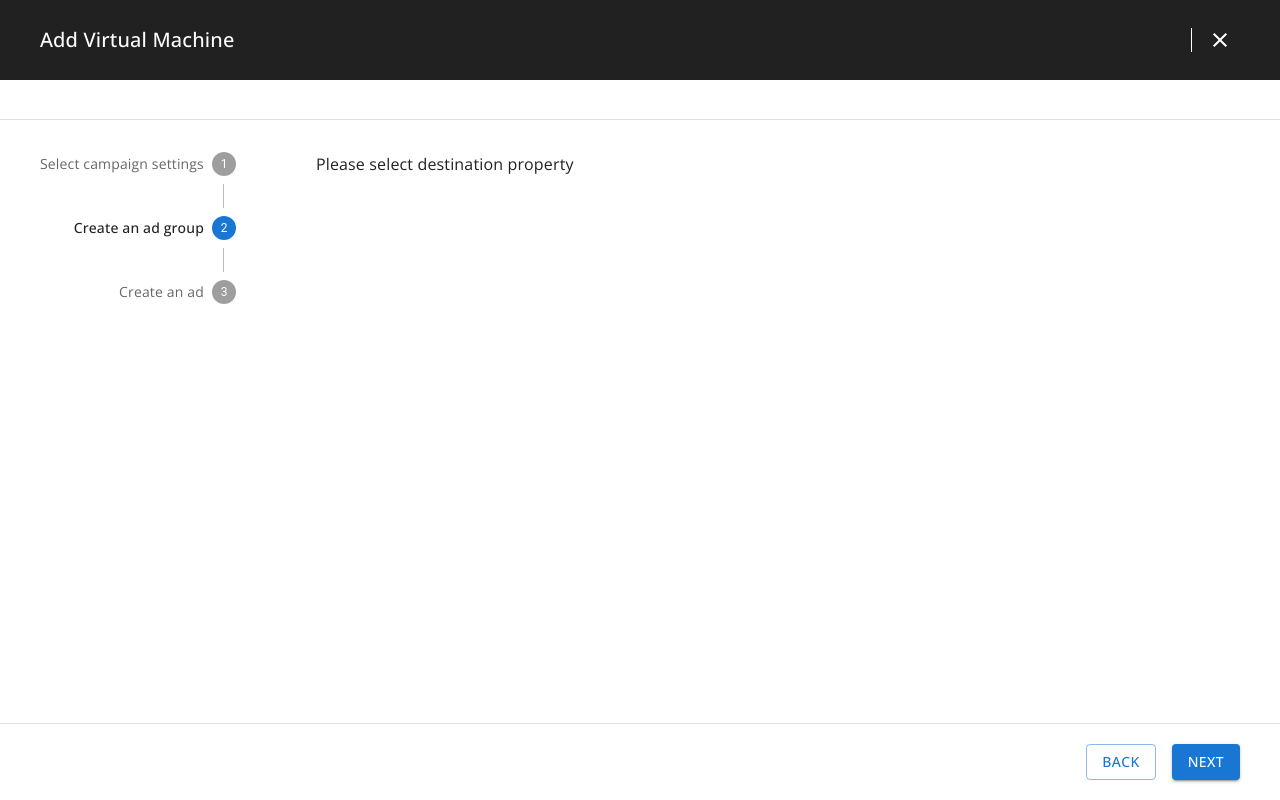
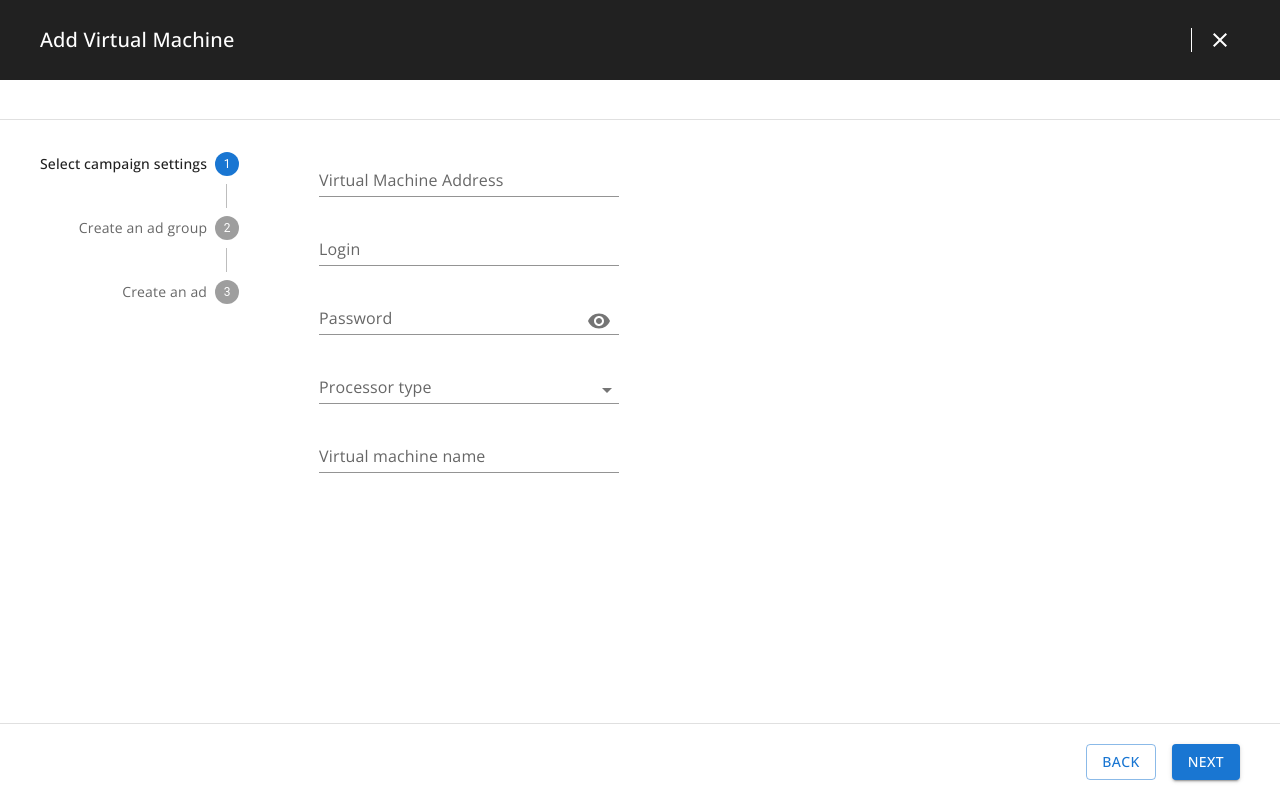
Before and after one commit to nodetempest/vm-manager, a React (Vite) app: page /add-vm in a window 1280 px wide. Built offline with nearby package versions, Linux system fonts and the light colour scheme.

Commit message:
implement step 3

```diff
--- a/src/pages/AddVM/AddVM.tsx
+++ b/src/pages/AddVM/AddVM.tsx
@@ -1,18 +1,16 @@
 import * as React from "react";
-import { UseFormHandleSubmit, UseFormReturn } from "react-hook-form";
+import { UseFormReturn } from "react-hook-form";
 import { useNavigate, NavigateFunction } from "react-router-dom";
-import {
-  Box,
-  Button,
-  Stepper,
-  Step,
-  StepButton,
-  Typography,
-} from "@mui/material";
+import { Box, Button, Stepper, Step, StepButton } from "@mui/material";
 
 import { Footer } from "@/layouts/VMWizard/Footer";
 import { StepOne, useStepOneForm, IStepOneFormInput } from "./steps/StepOne";
 import { StepTwo, useStepTwoForm, IStepTwoFormInput } from "./steps/StepTwo";
+import {
+  StepThree,
+  useStepThreeForm,
+  IStepThreeFormInput,
+} from "./steps/StepThree";
 
 const steps = [
   "Select campaign settings",
@@ -27,7 +25,7 @@ export type TAddVMState = {
 
 export class Base extends React.Component<TWithStateProps, TAddVMState> {
   state = {
-    activeStep: 1,
+    activeStep: 0,
     completed: [],
   };
 
@@ -45,9 +43,8 @@ export class Base extends React.Component<TWithStateProps, TAddVMState> {
 
   allStepsCompleted = () => this.completedSteps() === this.totalSteps();
 
-  validate = (callback: () => void) => {
+  validate = (callback: () => void) =>
     this.forms[this.state.activeStep].handleSubmit(callback)();
-  };
 
   handleNext = () => {
     this.validate(() => {
@@ -85,6 +82,10 @@ export class Base extends React.Component<TWithStateProps, TAddVMState> {
         }));
       });
     }
+  };
+
+  handleCreate = () => {
+    this.props.navigate("..");
   };
 
   render() {
@@ -157,7 +158,10 @@ export class Base extends React.Component<TWithStateProps, TAddVMState> {
                 [
                   <StepOne control={stepOneForm.control} />,
                   <StepTwo control={stepTwoForm.control} />,
-                  <div>form3</div>,
+                  <StepThree
+                    control={stepThreeForm.control}
+                    {...stepOneForm.getValues()}
+                  />,
                 ][activeStep]
               }
             </Box>
@@ -167,8 +171,11 @@ export class Base extends React.Component<TWithStateProps, TAddVMState> {
           <Button onClick={this.handleBack} variant="outlined">
             Back
           </Button>
-          <Button onClick={this.handleNext} variant="contained">
-            Next
+          <Button
+            onClick={this.isLastStep() ? this.handleCreate : this.handleNext}
+            variant="contained"
+          >
+            {this.isLastStep() ? "Create" : "Next"}
           </Button>
         </Footer>
       </>
@@ -176,20 +183,11 @@ export class Base extends React.Component<TWithStateProps, TAddVMState> {
   }
 }
 
-type TMockForm = { handleSubmit: UseFormHandleSubmit<{}> };
-
 export type TWithStateProps = {
   stepOneForm: UseFormReturn<IStepOneFormInput>;
   stepTwoForm: UseFormReturn<IStepTwoFormInput>;
-  stepThreeForm: TMockForm;
+  stepThreeForm: UseFormReturn<IStepThreeFormInput>;
   navigate: NavigateFunction;
-};
-
-const createMockForm = (): TMockForm => {
-  return {
-    handleSubmit: (onSubmit) => () =>
-      new Promise<void>((resolve) => onSubmit(resolve)),
-  };
 };
 
 const withState = <P extends TWithStateProps>(
@@ -198,7 +196,7 @@ const withState = <P extends TWithStateProps>(
   return (props) => {
     const stepOneForm = useStepOneForm();
     const stepTwoForm = useStepTwoForm();
-    const stepThreeForm = createMockForm();
+    const stepThreeForm = useStepThreeForm();
     const navigate = useNavigate();
     return (
       <Component
--- a/src/pages/AddVM/steps/StepOne.tsx
+++ b/src/pages/AddVM/steps/StepOne.tsx
@@ -12,7 +12,6 @@ import { yupResolver } from "@hookform/resolvers/yup";
 import * as yup from "yup";
 import capitalize from "lodash/capitalize";
 export interface IStepOneFormInput {
-  firstName: string;
   VMAddress: string;
   username: string;
   password: string;
@@ -21,7 +20,6 @@ export interface IStepOneFormInput {
 }
 
 const schema = yup.object({
-  // firstName: yup.string().trim().required(),
   // VMAddress: yup
   //   .string()
   //   .trim()
@@ -41,7 +39,6 @@ const schema = yup.object({
 });
 
 const defaultValues = {
-  firstName: "",
   VMAddress: "",
   username: "",
   password: "",
@@ -67,6 +64,14 @@ export type TStepOneState = {
 
 const procValues = ["intel", "celeron", "xeon"] as const;
 
+export const keyLabelMap: Record<keyof IStepOneFormInput, string> = {
+  VMAddress: "Virtual Machine Address",
+  username: "Login",
+  password: "Password",
+  procType: "Processor type",
+  VMName: "Virtual machine name",
+};
+
 export class StepOne extends React.Component<TStepOneProps, TStepOneState> {
   state = { showPassword: false };
 
@@ -83,32 +88,13 @@ export class StepOne extends React.Component<TStepOneProps, TStepOneState> {
         component="form"
       >
         <Controller
-          render={(props) => {
-            console.log("form1", props);
-            const { field, fieldState } = props;
-            return (
-              <TextField
-                {...field}
-                helperText={fieldState.error?.message}
-                error={!!fieldState.error?.message}
-                label="First Name *"
-                placeholder="First Name"
-                size="small"
-                variant="standard"
-              />
-            );
-          }}
-          name="firstName"
-          control={control}
-        />
-        <Controller
           render={(params) => (
             <TextField
               {...params.field}
               helperText={params.fieldState.error?.message}
               error={!!params.fieldState.error?.message}
-              label="Virtual Machine Address *"
-              placeholder="Virtual Machine Address"
+              label={keyLabelMap.VMAddress}
+              placeholder={keyLabelMap.VMAddress}
               size="small"
               variant="standard"
             />
@@ -122,8 +108,8 @@ export class StepOne extends React.Component<TStepOneProps, TStepOneState> {
               {...params.field}
               helperText={params.fieldState.error?.message}
               error={!!params.fieldState.error?.message}
-              label="Login *"
-              placeholder="Login"
+              label={keyLabelMap.username}
+              placeholder={keyLabelMap.username}
               size="small"
               variant="standard"
             />
@@ -137,8 +123,8 @@ export class StepOne extends React.Component<TStepOneProps, TStepOneState> {
               {...params.field}
               helperText={params.fieldState.error?.message}
               error={!!params.fieldState.error?.message}
-              label="Password *"
-              placeholder="Password"
+              label={keyLabelMap.password}
+              placeholder={keyLabelMap.password}
               size="small"
               variant="standard"
               type={showPassword ? "text" : "password"}
@@ -163,8 +149,8 @@ export class StepOne extends React.Component<TStepOneProps, TStepOneState> {
               helperText={params.fieldState.error?.message}
               error={!!params.fieldState.error?.message}
               select
-              label="Processor type *"
-              placeholder="Processor type"
+              label={keyLabelMap.procType}
+              placeholder={keyLabelMap.procType}
               size="small"
               variant="standard"
             >
@@ -184,8 +170,8 @@ export class StepOne extends React.Component<TStepOneProps, TStepOneState> {
               {...params.field}
               helperText={params.fieldState.error?.message}
               error={!!params.fieldState.error?.message}
-              label="Virtual machine name *"
-              placeholder="Virtual machine name"
+              label={keyLabelMap.VMName}
+              placeholder={keyLabelMap.VMName}
               size="small"
               variant="standard"
             />
--- a/src/pages/AddVM/steps/StepThree.tsx
+++ b/src/pages/AddVM/steps/StepThree.tsx
@@ -1,7 +1,106 @@
 import * as React from "react";
+import { useForm, Control, Controller } from "react-hook-form";
+import { Box, Typography, FormControlLabel, Checkbox } from "@mui/material";
+import { yupResolver } from "@hookform/resolvers/yup";
+import * as yup from "yup";
 
-export class StepThree extends React.Component {
+import { keyLabelMap, IStepOneFormInput } from "./StepOne";
+
+export interface IStepThreeFormInput {
+  powerOn: boolean;
+}
+
+const schema = yup.object({
+  powerOn: yup.boolean(),
+});
+
+const defaultValues = {
+  powerOn: false,
+};
+
+export const useStepThreeForm = () => {
+  return useForm<IStepThreeFormInput>({
+    resolver: yupResolver(schema),
+    defaultValues,
+    mode: "onChange",
+  });
+};
+
+export type TStepThreeProps = {
+  control: Control<IStepThreeFormInput>;
+} & IStepOneFormInput;
+
+export class StepThree extends React.Component<TStepThreeProps> {
   render() {
-    return <div>StepThree</div>;
+    const { control, ...VMData } = this.props;
+
+    return (
+      <>
+        <Typography sx={{ mb: 3 }}>Summary</Typography>
+        <Box
+          sx={{
+            display: "flex",
+            gap: "4px",
+            width: 600,
+            pb: 4,
+            borderBottom: "1px solid",
+            borderColor: "grey.300",
+            mb: 1,
+          }}
+        >
+          <Box
+            sx={{
+              display: "flex",
+              flexDirection: "column",
+              gap: "4px",
+              alignItems: "flex-end",
+              flexBasis: 220,
+            }}
+          >
+            {Object.keys(VMData).map((key) => (
+              <Typography
+                key={key}
+                variant="subtitle2"
+                sx={{ color: "grey.600" }}
+              >
+                {keyLabelMap[key as keyof typeof VMData]}:
+              </Typography>
+            ))}
+          </Box>
+          <Box
+            sx={{
+              display: "flex",
+              flexDirection: "column",
+              gap: "4px",
+            }}
+          >
+            {Object.entries(VMData).map(([key, value]) => (
+              <Typography key={key} variant="subtitle2" fontWeight={600}>
+                {value}
+              </Typography>
+            ))}
+          </Box>
+        </Box>
+        <Box sx={{ width: 600, display: "flex", justifyContent: "flex-end" }}>
+          <Controller
+            name="powerOn"
+            control={control}
+            render={(params) => (
+              <FormControlLabel
+                label="Power on VM after creating"
+                control={<Checkbox size="small" sx={{ p: "4px" }} />}
+                sx={{
+                  m: 0,
+                  "& .MuiFormControlLabel-label": (theme) => ({
+                    ...theme.typography.subtitle2,
+                  }),
+                }}
+                {...params.field}
+              />
+            )}
+          />
+        </Box>
+      </>
+    );
   }
 }
```
Also changed, not shown: 1 other file (tests, documents, lock files or other folders).
